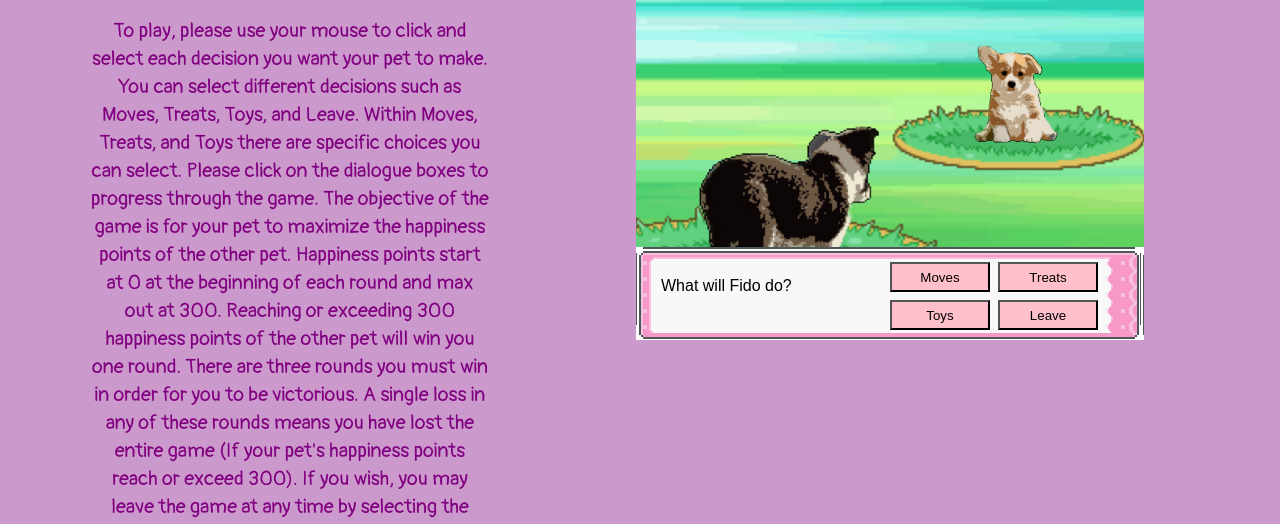
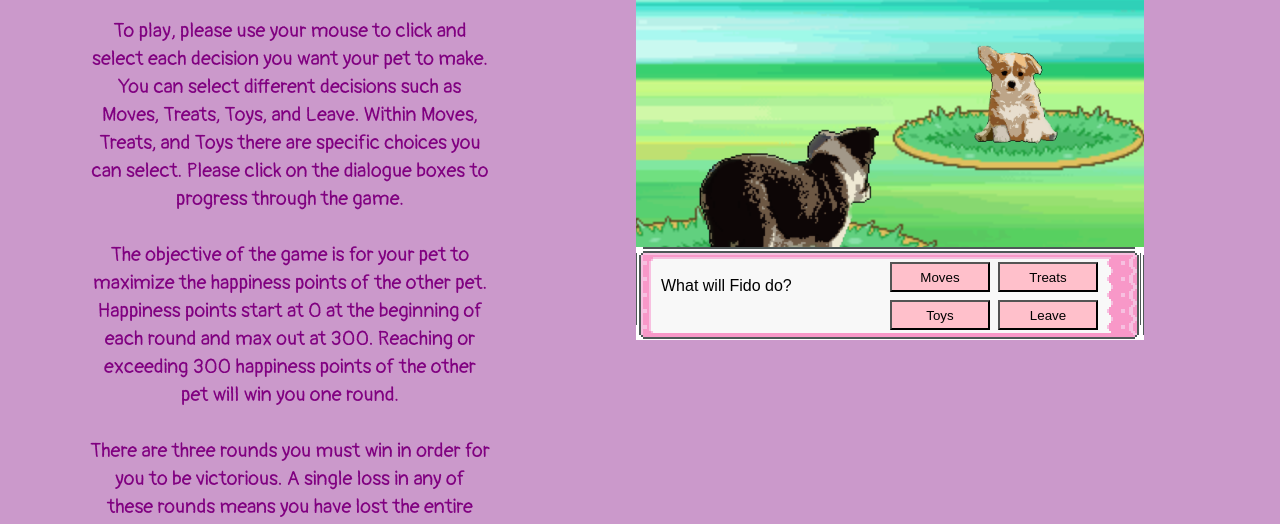
Before and after one commit to kelsangt/Lets-Be-Friends, a website built with webpack: page index.html in a window 1280 px wide. Shown: the part 426-950 px from the top of the page. Built offline with nearby package versions, Linux system fonts and the light colour scheme.

Commit message:
change instructions styling

```diff
--- a/index.html
+++ b/index.html
@@ -19,12 +19,12 @@
       <div class="instructions">
         <h2 id="instructionsh2">Instructions</h2>
         <p id="instructionsText">To play, please use your mouse to click and select each decision you want your pet to make. You can select different decisions such as Moves, Treats,
-          Toys, and Leave. Within Moves, Treats, and Toys there are specific choices you can select. Please click on the dialogue boxes to progress through the game.
+          Toys, and Leave. Within Moves, Treats, and Toys there are specific choices you can select. Please click on the dialogue boxes to progress through the game.<br><br>
           The objective of the game is for your pet to maximize the happiness points of the other pet.
-          Happiness points start at 0 at the beginning of each round and max out at 300. Reaching or exceeding 300 happiness points of the other pet will win you one round. There are three rounds
+          Happiness points start at 0 at the beginning of each round and max out at 300. Reaching or exceeding 300 happiness points of the other pet will win you one round.<br><br> There are three rounds
           you must win in order for you to be victorious. A single loss in any of these rounds means you have lost the entire game (If your pet's happiness points reach or exceed 300). If you wish,
-          you may leave the game at any time by selecting the Leave decision. Hovering over any of the specific choices you can click on will display a brief description of what the choice does.
-          Good luck and have fun!<p>
+          you may leave the game at any time by selecting the Leave decision.<br><br> Hovering over any of the specific choices you can click on will display a brief description of what the choice does.
+          Good luck and have fun!<br><br><br><br><p>
       </div>
       <div class="main">
         <div class="topOfPage">
```
Also changed, not shown: README.md, images/game_overview.png (deleted), images/game_overview2.png (added).
